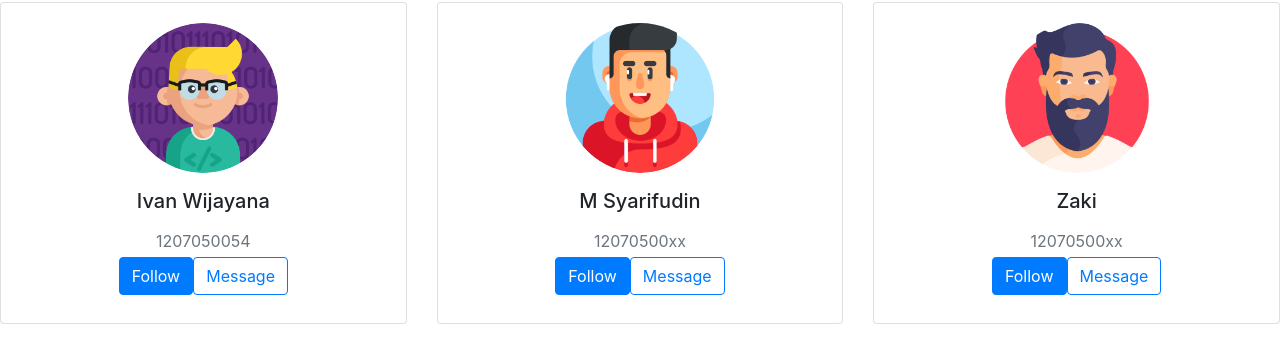
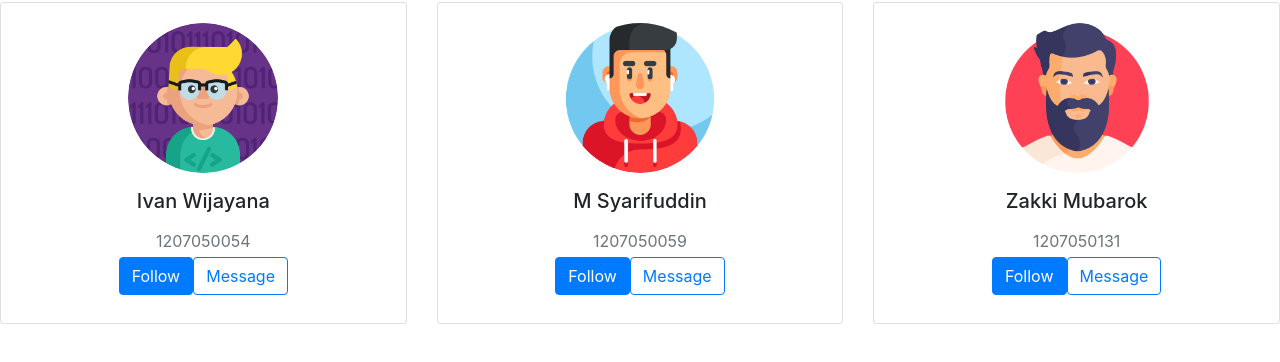
Before and after one commit to ivanwijayana/food-recomendation-app, a plain HTML site: page about.html in a window 1280 px wide. Shown: the part 174-536 px from the top of the page. Drawn offline with nearby package versions, Linux system fonts and the light colour scheme.

Commit message:
update about

```diff
--- a/about.html
+++ b/about.html
@@ -52,8 +52,8 @@
             <div class="card-body text-center">
               <img src="assets/av2.png" alt="avatar"
                 class="rounded-circle img-fluid" style="width: 150px;">
-                <h5 class="my-3">M Syarifudin</h5>
-                <p class="text-muted mb-1">12070500xx</p>
+                <h5 class="my-3">M Syarifuddin</h5>
+                <p class="text-muted mb-1">1207050059</p>
               <div class="d-flex justify-content-center mb-2">
                 <button type="button" class="btn btn-primary">Follow</button>
                 <button type="button" class="btn btn-outline-primary ms-1">Message</button>
@@ -67,8 +67,8 @@
             <div class="card-body text-center">
               <img src="assets/av1.png" alt="avatar"
                 class="rounded-circle img-fluid" style="width: 150px;">
-              <h5 class="my-3">Zaki </h5>
-              <p class="text-muted mb-1">12070500xx</p>
+              <h5 class="my-3">Zakki Mubarok</h5>
+              <p class="text-muted mb-1">1207050131</p>
               <div class="d-flex justify-content-center mb-2">
                 <button type="button" class="btn btn-primary">Follow</button>
                 <button type="button" class="btn btn-outline-primary ms-1">Message</button>
```
Also changed, not shown: index.html (+0 -3 lines).
